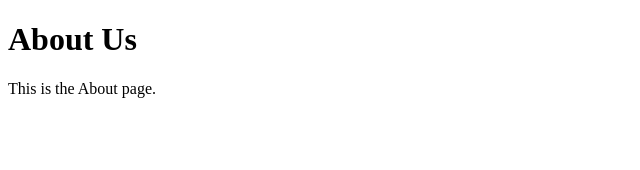
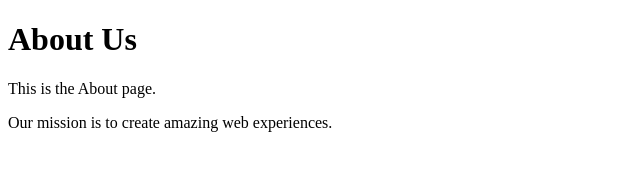
Before and after one commit to Muhammadibra40/simple-web-project-demo, a plain HTML site: page about.html in a window 1280 px wide. Shown: the whole page, without its empty margins (0-640 px from the left). Drawn offline with Linux system fonts and the light colour scheme.

Commit message:
Update about.html: Add more details about the mission

```diff
--- a/about.html
+++ b/about.html
@@ -6,5 +6,6 @@
 <body>
     <h1>About Us</h1>
     <p>This is the About page.</p>
+	<p>Our mission is to create amazing web experiences.</p>
 </body>
 </html>
```
